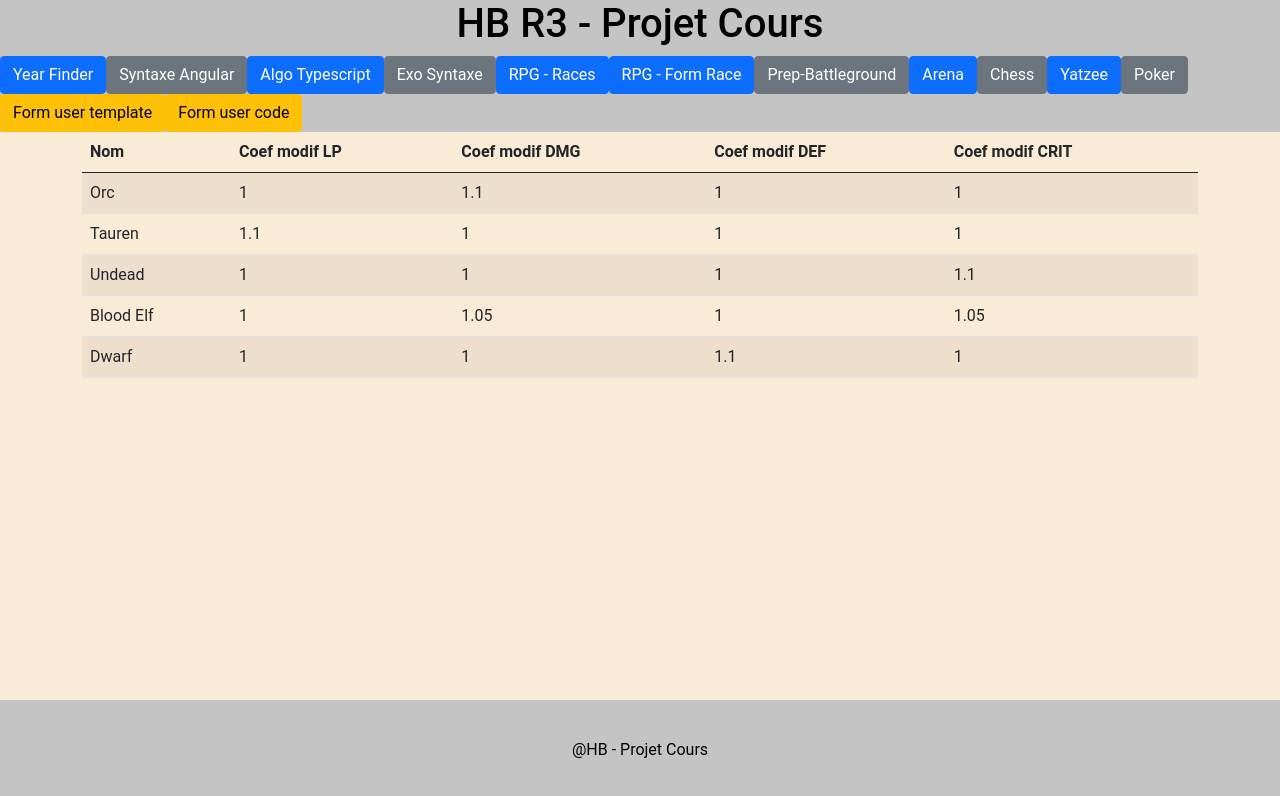
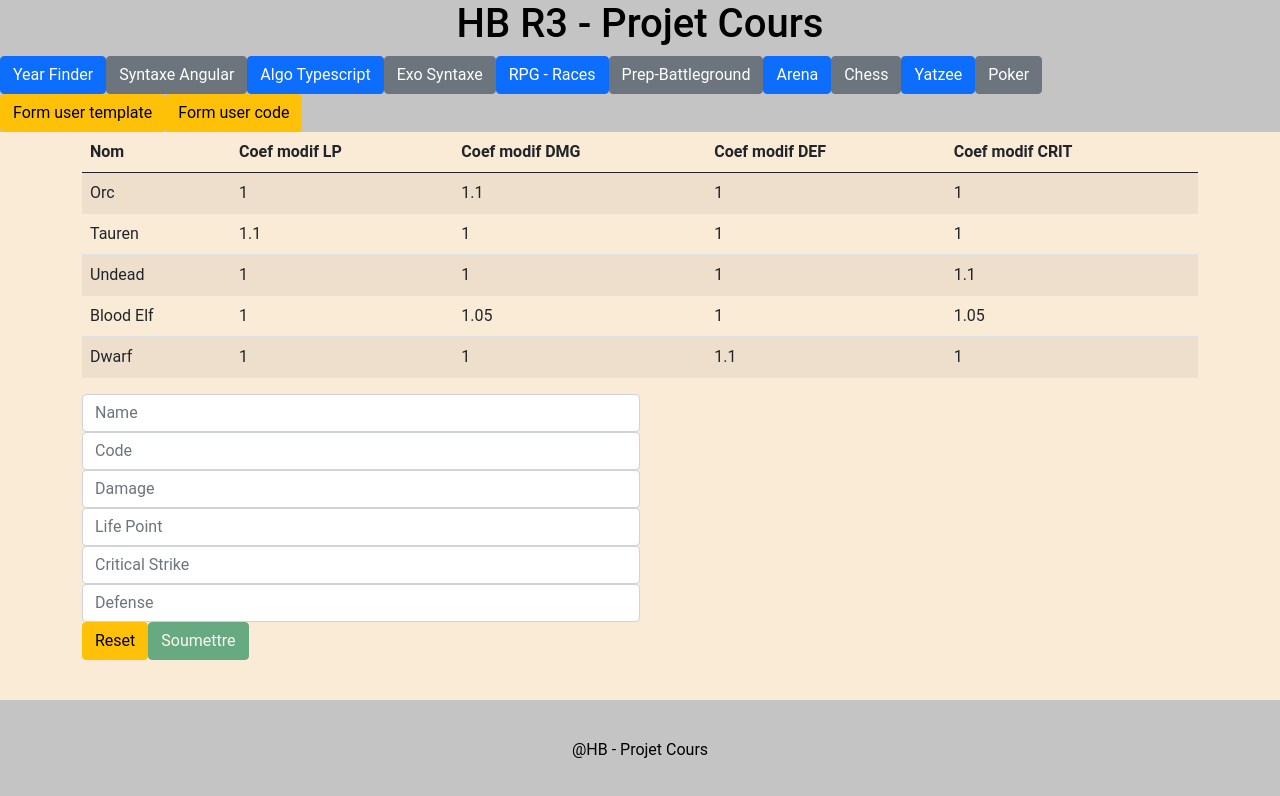
Before and after one commit to TyTy-cf/hb-app-cours-r3, an Angular app: page /race in a window 1280 px wide. Shown: the top 796 px of the page. Built offline with nearby package versions, Linux system fonts and the light colour scheme.

Commit message:
Form race @Input from RaceComponent

```diff
--- a/src/app/app-routing.module.ts
+++ b/src/app/app-routing.module.ts
@@ -29,7 +29,6 @@ const routes: Routes = [
   { path: 'form/user/template', component: FormUserComponent},
   { path: 'form/user/code', component: FormUserCodeComponent},
   { path: 'race', component: RaceComponent},
-  { path: 'form/race', component: FormRaceComponent }
 ];
 
 @NgModule({
--- a/src/app/app.component.html
+++ b/src/app/app.component.html
@@ -16,9 +16,6 @@
       </a>
       <a routerLink="/race" class="btn btn-primary">
         RPG - Races
-      </a>
-      <a routerLink="form/race" class="btn btn-primary">
-        RPG - Form Race
       </a>
       <a routerLink="/prep-battleground" class="btn btn-secondary">
         Prep-Battleground
--- a/src/app/form-race/form-race.component.html
+++ b/src/app/form-race/form-race.component.html
@@ -163,11 +163,14 @@
   </div>
 
   <button class="btn btn-warning"
-          (click)="formRace.reset()"
+          type="reset"
+          (click)="reset()"
   >
     Reset
   </button>
+
   <button class="btn btn-success" type="submit"
+          [hidden]="isEdit"
           [disabled]="formRace.invalid
               ||
           (raceLifePoint.value + raceDamage.value + raceCriticalStrike.value + raceDefense.value) > 4.2
--- a/src/app/form-race/form-race.component.ts
+++ b/src/app/form-race/form-race.component.ts
@@ -1,4 +1,4 @@
-import { Component, OnInit } from '@angular/core';
+import {Component, Input, OnChanges, OnInit, SimpleChanges} from '@angular/core';
 import {Race} from "../../model/rpg/race";
 import {RaceService} from "../../services/race.service";
 
@@ -7,13 +7,33 @@ import {RaceService} from "../../services/race.service";
   templateUrl: './form-race.component.html',
   styleUrls: ['./form-race.component.scss']
 })
-export class FormRaceComponent {
+export class FormRaceComponent implements OnChanges {
 
+  @Input()
   race: Race = new Race();
+  isEdit: boolean = false;
 
   constructor(private raceService: RaceService) { }
 
   onSubmit(): void {
     this.raceService.addRace(this.race);
+    this.isEdit = false;
+    this.race = new Race();
+  }
+
+  ngOnChanges(changes: SimpleChanges): void {
+    const oldValue = changes.race.previousValue;
+    const newValue = changes.race.currentValue;
+    if (oldValue !== newValue && oldValue !== undefined) {
+      this.race = newValue;
+      this.isEdit = true;
+    } else {
+      this.isEdit = false;
+    }
+  }
+
+  reset(): void {
+    this.isEdit = false;
+    this.race = new Race();
   }
 }
--- a/src/app/race/race.component.html
+++ b/src/app/race/race.component.html
@@ -20,7 +20,11 @@
     </tr>
   </thead>
   <tbody>
-    <tr *ngFor="let race of raceService.races">
+    <tr *ngFor="let race of raceService.races"
+        (click)="editedRace = race"
+        title="Modifier la race {{race.name}}"
+        class="clickable-tr"
+    >
       <td>
         {{race.name}}
       </td>
@@ -39,3 +43,5 @@
     </tr>
   </tbody>
 </table>
+
+<app-form-race [race]="editedRace"></app-form-race>
--- a/src/app/race/race.component.scss
+++ b/src/app/race/race.component.scss
@@ -0,0 +1,8 @@
+
+.clickable-tr {
+  cursor: crosshair;
+  &:hover {
+    background-color: lime;
+    color: antiquewhite;
+  }
+}
--- a/src/app/race/race.component.ts
+++ b/src/app/race/race.component.ts
@@ -1,5 +1,6 @@
 import { Component } from '@angular/core';
 import {RaceService} from "../../services/race.service";
+import {Race} from "../../model/rpg/race";
 
 @Component({
   selector: 'app-race',
@@ -8,6 +9,8 @@ import {RaceService} from "../../services/race.service";
 })
 export class RaceComponent {
 
+  editedRace: Race = new Race();
+
   constructor(public raceService: RaceService) { }
 
 }
```
